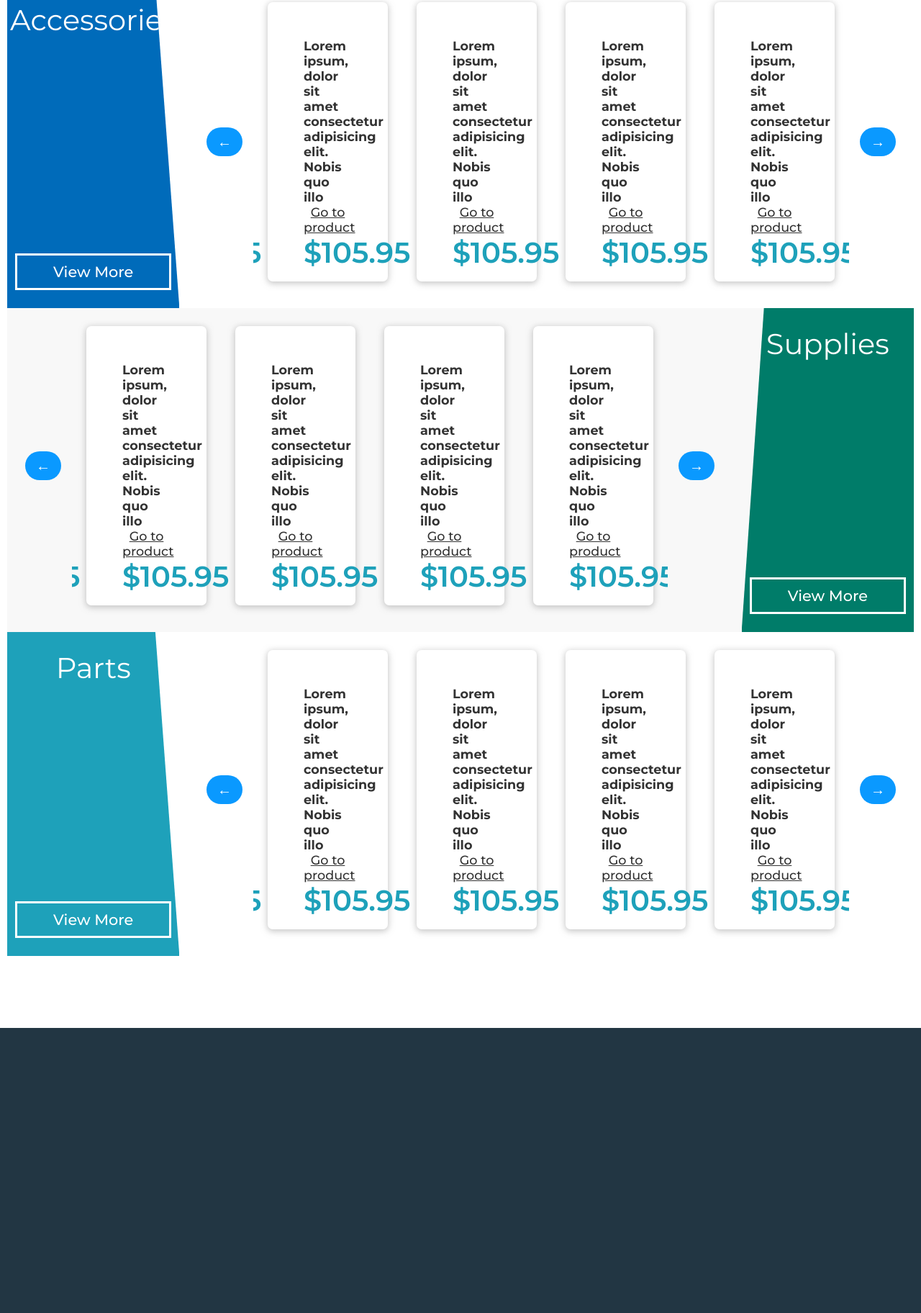
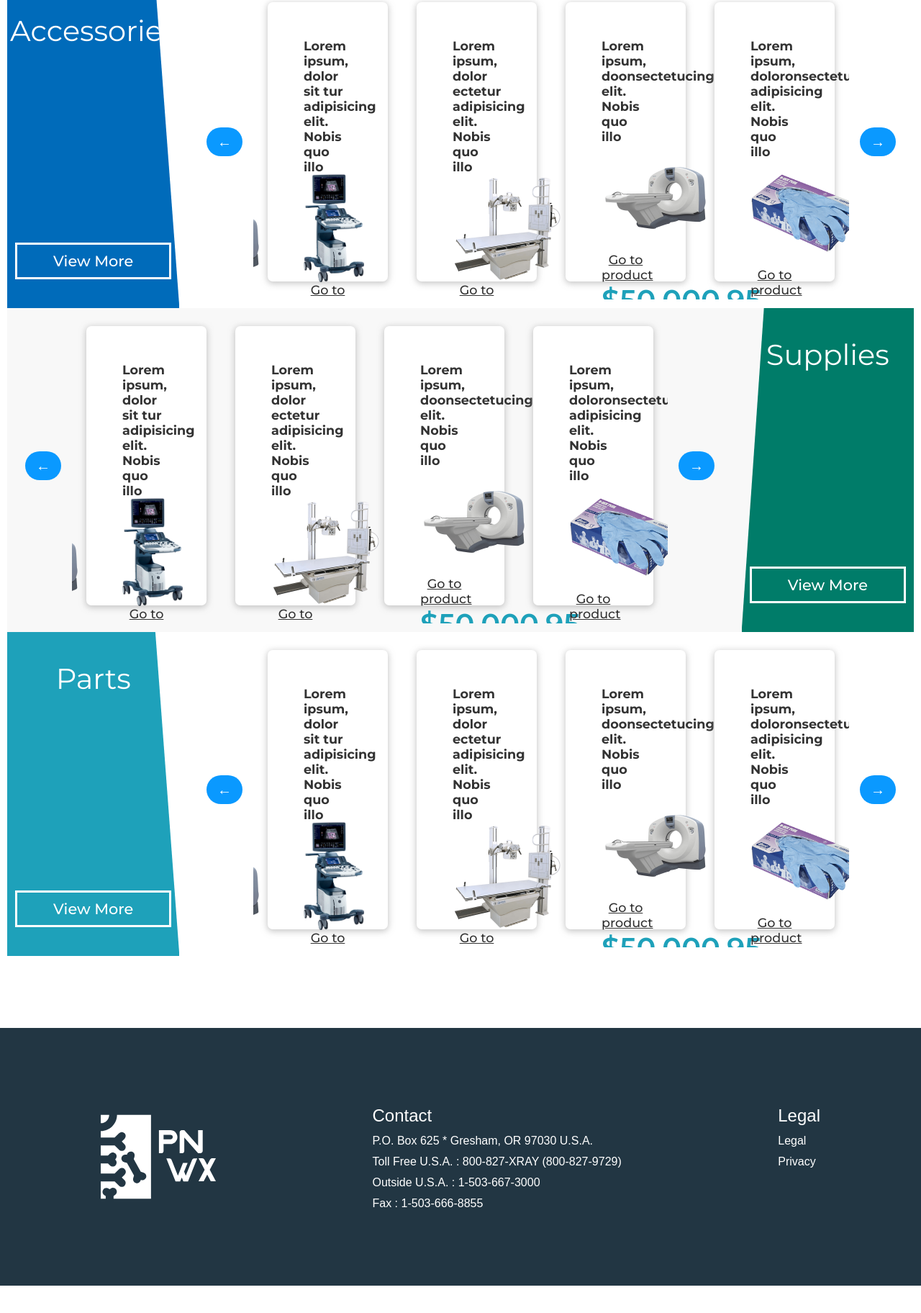
Before and after one commit to BobbyHen/inTech-group-challenge, a plain HTML site: page index.html in a window 1280 px wide. Shown: the part 1527-3351 px from the top of the page at 72% size. After the commit the page ends 3313 px from the top, so only its background shows below. Drawn offline with nearby package versions, Linux system fonts and the light colour scheme.

Commit message:
Added footer content and product images

```diff
--- a/css/main.css
+++ b/css/main.css
@@ -129,7 +129,7 @@ main {
     flex-direction: column;
     justify-content: space-between;
     align-items: center;
-    padding: 25px 0;
+    padding: 40px 0;
 }
 
 .p_row_dark .product-more-info {
@@ -169,7 +169,12 @@ main {
     background-color: #F8F8F8;
 }
 
-
+.product-img {
+    height: 150px;
+    margin: 20px 0;
+    width: auto;
+    margin: auto;
+}
 
 
 /* Slider Rules */
@@ -220,7 +225,39 @@ main {
 /* footer styling rules */
 footer {
     background-color: #223643;
-    height: 400px;
+    height: auto;
     width: 100%;
     padding: 100px;
 }
+
+footer a,
+footer p,
+footer span {
+    color: #FFFF;
+    text-decoration: none;
+    line-height: 1.8em;
+    font-weight: 100;
+}
+
+footer a:hover {
+    text-decoration: underline;
+}
+
+.footer-content {
+    display: flex;
+    flex-direction: row;
+    justify-content: space-between;
+    justify-items: center;
+    max-width: 1000px;
+    height: auto;
+    margin: auto;
+    flex-flow: wrap;
+}
+
+.footer-header {
+    font-size: 1.5em;
+}
+
+.footer-logo {
+    width: 10em;
+}
--- a/index.html
+++ b/index.html
@@ -28,39 +28,46 @@
                     <div class="slider_container">
                         <div class="items multiple-items">
                             <div class="product">
-                                <p style="text-align: left"><strong>Lorem ipsum, dolor sit amet consectetur adipisicing elit. Nobis quo illo </strong> </p>
+                                <p style="text-align: left"><strong>Lorem ipsum, dolor sit tur adipisicing elit. Nobis quo illo </strong> </p>
+                                <img class="product-img" src="assets/images/product_img/pngguru.com (2).png" alt="product-image">
                                 <a href="#">Go to product</a>
                                 <span class="product-price">$105.95</span>
                             </div>
                             <div class="product">
-                                <p style="text-align: left"><strong>Lorem ipsum, dolor sit amet consectetur adipisicing elit. Nobis quo illo </strong> </p>
+                                <p style="text-align: left"><strong>Lorem ipsum, dolor ectetur adipisicing elit. Nobis quo illo </strong> </p>
+                                <img class="product-img" src="assets/images/product_img/pngguru.com (3).png" alt="product-image">
+                                <a href="#">Go to product</a>
+                                <span class="product-price">$2500.95</span>
+                            </div>
+                            <div class="product">
+                                <p style="text-align: left"><strong>Lorem ipsum, doonsectetucing elit. Nobis quo illo </strong> </p>
+                                <img class="product-img" src="assets/images/product_img/pngguru.com (4).png" alt="product-image">
+                                <a href="#">Go to product</a>
+                                <span class="product-price">$50,000.95</span>
+                            </div>
+                            <div class="product">
+                                <p style="text-align: left"><strong>Lorem ipsum, doloronsectetur adipisicing elit. Nobis quo illo </strong> </p>
+                                <img class="product-img" src="assets/images/product_img/pngguru.com (7).png" alt="product-image">
+                                <a href="#">Go to product</a>
+                                <span class="product-price">$5,500.99</span>
+                            </div>
+                            <div class="product">
+                                <p style="text-align: left"><strong>Lorem ipsum, dolor sit acing elit. Nobis quo illo </strong> </p>
+                                <img class="product-img" src="assets/images/product_img/pngguru.com (2).png" alt="product-image">
                                 <a href="#">Go to product</a>
                                 <span class="product-price">$105.95</span>
                             </div>
                             <div class="product">
-                                <p style="text-align: left"><strong>Lorem ipsum, dolor sit amet consectetur adipisicing elit. Nobis quo illo </strong> </p>
+                                <p style="text-align: left"><strong>Lorem ipsum, dolor sit amer adipisicing elit. Nobis quo illo </strong> </p>
+                                <img class="product-img" src="assets/images/product_img/pngguru.com (3).png" alt="product-image">
                                 <a href="#">Go to product</a>
-                                <span class="product-price">$105.95</span>
+                                <span class="product-price">$2500.95</span>
                             </div>
                             <div class="product">
-                                <p style="text-align: left"><strong>Lorem ipsum, dolor sit amet consectetur adipisicing elit. Nobis quo illo </strong> </p>
+                                <p style="text-align: left"><strong>Lorem ipsum, dolor sit amet coicing elit. Nobis quo illo </strong> </p>
+                                <img class="product-img" src="assets/images/product_img/pngguru.com (4).png" alt="product-image">
                                 <a href="#">Go to product</a>
-                                <span class="product-price">$105.95</span>
-                            </div>
-                            <div class="product">
-                                <p style="text-align: left"><strong>Lorem ipsum, dolor sit amet consectetur adipisicing elit. Nobis quo illo </strong> </p>
-                                <a href="#">Go to product</a>
-                                <span class="product-price">$105.95</span>
-                            </div>
-                            <div class="product">
-                                <p style="text-align: left"><strong>Lorem ipsum, dolor sit amet consectetur adipisicing elit. Nobis quo illo </strong> </p>
-                                <a href="#">Go to product</a>
-                                <span class="product-price">$105.95</span>
-                            </div>
-                            <div class="product">
-                                <p style="text-align: left"><strong>Lorem ipsum, dolor sit amet consectetur adipisicing elit. Nobis quo illo </strong> </p>
-                                <a href="#">Go to product</a>
-                                <span class="product-price">$105.95</s>
+                                <span class="product-price">$50,000.95</s>
                             </div>
                         </div>
                     </div>
@@ -75,39 +82,46 @@
                     <div class="slider_container">
                         <div class="items multiple-items">
                             <div class="product">
-                                <p style="text-align: left"><strong>Lorem ipsum, dolor sit amet consectetur adipisicing elit. Nobis quo illo </strong> </p>
-                                <a href="#">Go to product</a>
-                                <span class="product-price">$105.95</s>
-                            </div>
-                            <div class="product">
-                                <p style="text-align: left"><strong>Lorem ipsum, dolor sit amet consectetur adipisicing elit. Nobis quo illo </strong> </p>
+                                <p style="text-align: left"><strong>Lorem ipsum, dolor sit tur adipisicing elit. Nobis quo illo </strong> </p>
+                                <img class="product-img" src="assets/images/product_img/pngguru.com (2).png" alt="product-image">
                                 <a href="#">Go to product</a>
                                 <span class="product-price">$105.95</span>
                             </div>
                             <div class="product">
-                                <p style="text-align: left"><strong>Lorem ipsum, dolor sit amet consectetur adipisicing elit. Nobis quo illo </strong> </p>
+                                <p style="text-align: left"><strong>Lorem ipsum, dolor ectetur adipisicing elit. Nobis quo illo </strong> </p>
+                                <img class="product-img" src="assets/images/product_img/pngguru.com (3).png" alt="product-image">
+                                <a href="#">Go to product</a>
+                                <span class="product-price">$2500.95</span>
+                            </div>
+                            <div class="product">
+                                <p style="text-align: left"><strong>Lorem ipsum, doonsectetucing elit. Nobis quo illo </strong> </p>
+                                <img class="product-img" src="assets/images/product_img/pngguru.com (4).png" alt="product-image">
+                                <a href="#">Go to product</a>
+                                <span class="product-price">$50,000.95</span>
+                            </div>
+                            <div class="product">
+                                <p style="text-align: left"><strong>Lorem ipsum, doloronsectetur adipisicing elit. Nobis quo illo </strong> </p>
+                                <img class="product-img" src="assets/images/product_img/pngguru.com (7).png" alt="product-image">
+                                <a href="#">Go to product</a>
+                                <span class="product-price">$5,500.99</span>
+                            </div>
+                            <div class="product">
+                                <p style="text-align: left"><strong>Lorem ipsum, dolor sit acing elit. Nobis quo illo </strong> </p>
+                                <img class="product-img" src="assets/images/product_img/pngguru.com (2).png" alt="product-image">
                                 <a href="#">Go to product</a>
                                 <span class="product-price">$105.95</span>
                             </div>
                             <div class="product">
-                                <p style="text-align: left"><strong>Lorem ipsum, dolor sit amet consectetur adipisicing elit. Nobis quo illo </strong> </p>
+                                <p style="text-align: left"><strong>Lorem ipsum, dolor sit amer adipisicing elit. Nobis quo illo </strong> </p>
+                                <img class="product-img" src="assets/images/product_img/pngguru.com (3).png" alt="product-image">
                                 <a href="#">Go to product</a>
-                                <span class="product-price">$105.95</span>
+                                <span class="product-price">$2500.95</span>
                             </div>
                             <div class="product">
-                                <p style="text-align: left"><strong>Lorem ipsum, dolor sit amet consectetur adipisicing elit. Nobis quo illo </strong> </p>
+                                <p style="text-align: left"><strong>Lorem ipsum, dolor sit amet coicing elit. Nobis quo illo </strong> </p>
+                                <img class="product-img" src="assets/images/product_img/pngguru.com (4).png" alt="product-image">
                                 <a href="#">Go to product</a>
-                                <span class="product-price">$105.95</span>
-                            </div>
-                            <div class="product">
-                                <p style="text-align: left"><strong>Lorem ipsum, dolor sit amet consectetur adipisicing elit. Nobis quo illo </strong> </p>
-                                <a href="#">Go to product</a>
-                                <span class="product-price">$105.95</span>
-                            </div>
-                            <div class="product">
-                                <p style="text-align: left"><strong>Lorem ipsum, dolor sit amet consectetur adipisicing elit. Nobis quo illo </strong> </p>
-                                <a href="#">Go to product</a>
-                                <span class="product-price">$105.95</span>
+                                <span class="product-price">$50,000.95</s>
                             </div>
                         </div>
                     </div>
@@ -123,39 +137,46 @@
                     <div class="slider_container">
                         <div class="items multiple-items">
                             <div class="product">
-                                <p style="text-align: left"><strong>Lorem ipsum, dolor sit amet consectetur adipisicing elit. Nobis quo illo </strong> </p>
+                                <p style="text-align: left"><strong>Lorem ipsum, dolor sit tur adipisicing elit. Nobis quo illo </strong> </p>
+                                <img class="product-img" src="assets/images/product_img/pngguru.com (2).png" alt="product-image">
                                 <a href="#">Go to product</a>
                                 <span class="product-price">$105.95</span>
                             </div>
                             <div class="product">
-                                <p style="text-align: left"><strong>Lorem ipsum, dolor sit amet consectetur adipisicing elit. Nobis quo illo </strong> </p>
+                                <p style="text-align: left"><strong>Lorem ipsum, dolor ectetur adipisicing elit. Nobis quo illo </strong> </p>
+                                <img class="product-img" src="assets/images/product_img/pngguru.com (3).png" alt="product-image">
+                                <a href="#">Go to product</a>
+                                <span class="product-price">$2500.95</span>
+                            </div>
+                            <div class="product">
+                                <p style="text-align: left"><strong>Lorem ipsum, doonsectetucing elit. Nobis quo illo </strong> </p>
+                                <img class="product-img" src="assets/images/product_img/pngguru.com (4).png" alt="product-image">
+                                <a href="#">Go to product</a>
+                                <span class="product-price">$50,000.95</span>
+                            </div>
+                            <div class="product">
+                                <p style="text-align: left"><strong>Lorem ipsum, doloronsectetur adipisicing elit. Nobis quo illo </strong> </p>
+                                <img class="product-img" src="assets/images/product_img/pngguru.com (7).png" alt="product-image">
+                                <a href="#">Go to product</a>
+                                <span class="product-price">$5,500.99</span>
+                            </div>
+                            <div class="product">
+                                <p style="text-align: left"><strong>Lorem ipsum, dolor sit acing elit. Nobis quo illo </strong> </p>
+                                <img class="product-img" src="assets/images/product_img/pngguru.com (2).png" alt="product-image">
                                 <a href="#">Go to product</a>
                                 <span class="product-price">$105.95</span>
                             </div>
                             <div class="product">
-                                <p style="text-align: left"><strong>Lorem ipsum, dolor sit amet consectetur adipisicing elit. Nobis quo illo </strong> </p>
+                                <p style="text-align: left"><strong>Lorem ipsum, dolor sit amer adipisicing elit. Nobis quo illo </strong> </p>
+                                <img class="product-img" src="assets/images/product_img/pngguru.com (3).png" alt="product-image">
                                 <a href="#">Go to product</a>
-                                <span class="product-price">$105.95</span>
+                                <span class="product-price">$2500.95</span>
                             </div>
                             <div class="product">
-                                <p style="text-align: left"><strong>Lorem ipsum, dolor sit amet consectetur adipisicing elit. Nobis quo illo </strong> </p>
+                                <p style="text-align: left"><strong>Lorem ipsum, dolor sit amet coicing elit. Nobis quo illo </strong> </p>
+                                <img class="product-img" src="assets/images/product_img/pngguru.com (4).png" alt="product-image">
                                 <a href="#">Go to product</a>
-                                <span class="product-price">$105.95</span>
-                            </div>
-                            <div class="product">
-                                <p style="text-align: left"><strong>Lorem ipsum, dolor sit amet consectetur adipisicing elit. Nobis quo illo </strong> </p>
-                                <a href="#">Go to product</a>
-                                <span class="product-price">$105.95</span>
-                            </div>
-                            <div class="product">
-                                <p style="text-align: left"><strong>Lorem ipsum, dolor sit amet consectetur adipisicing elit. Nobis quo illo </strong> </p>
-                                <a href="#">Go to product</a>
-                                <span class="product-price">$105.95</span>
-                            </div>
-                            <div class="product">
-                                <p style="text-align: left"><strong>Lorem ipsum, dolor sit amet consectetur adipisicing elit. Nobis quo illo </strong> </p>
-                                <a href="#">Go to product</a>
-                                <span class="product-price">$105.95</span>
+                                <span class="product-price">$50,000.95</s>
                             </div>
                         </div>
                     </div>
@@ -170,39 +191,46 @@
                     <div class="slider_container">
                         <div class="items multiple-items">
                             <div class="product">
-                                <p style="text-align: left"><strong>Lorem ipsum, dolor sit amet consectetur adipisicing elit. Nobis quo illo </strong> </p>
+                                <p style="text-align: left"><strong>Lorem ipsum, dolor sit tur adipisicing elit. Nobis quo illo </strong> </p>
+                                <img class="product-img" src="assets/images/product_img/pngguru.com (2).png" alt="product-image">
                                 <a href="#">Go to product</a>
                                 <span class="product-price">$105.95</span>
                             </div>
                             <div class="product">
-                                <p style="text-align: left"><strong>Lorem ipsum, dolor sit amet consectetur adipisicing elit. Nobis quo illo </strong> </p>
+                                <p style="text-align: left"><strong>Lorem ipsum, dolor ectetur adipisicing elit. Nobis quo illo </strong> </p>
+                                <img class="product-img" src="assets/images/product_img/pngguru.com (3).png" alt="product-image">
+                                <a href="#">Go to product</a>
+                                <span class="product-price">$2500.95</span>
+                            </div>
+                            <div class="product">
+                                <p style="text-align: left"><strong>Lorem ipsum, doonsectetucing elit. Nobis quo illo </strong> </p>
+                                <img class="product-img" src="assets/images/product_img/pngguru.com (4).png" alt="product-image">
+                                <a href="#">Go to product</a>
+                                <span class="product-price">$50,000.95</span>
+                            </div>
+                            <div class="product">
+                                <p style="text-align: left"><strong>Lorem ipsum, doloronsectetur adipisicing elit. Nobis quo illo </strong> </p>
+                                <img class="product-img" src="assets/images/product_img/pngguru.com (7).png" alt="product-image">
+                                <a href="#">Go to product</a>
+                                <span class="product-price">$5,500.99</span>
+                            </div>
+                            <div class="product">
+                                <p style="text-align: left"><strong>Lorem ipsum, dolor sit acing elit. Nobis quo illo </strong> </p>
+                                <img class="product-img" src="assets/images/product_img/pngguru.com (2).png" alt="product-image">
                                 <a href="#">Go to product</a>
                                 <span class="product-price">$105.95</span>
                             </div>
                             <div class="product">
-                                <p style="text-align: left"><strong>Lorem ipsum, dolor sit amet consectetur adipisicing elit. Nobis quo illo </strong> </p>
+                                <p style="text-align: left"><strong>Lorem ipsum, dolor sit amer adipisicing elit. Nobis quo illo </strong> </p>
+                                <img class="product-img" src="assets/images/product_img/pngguru.com (3).png" alt="product-image">
                                 <a href="#">Go to product</a>
-                                <span class="product-price">$105.95</span>
+                                <span class="product-price">$2500.95</span>
                             </div>
                             <div class="product">
-                                <p style="text-align: left"><strong>Lorem ipsum, dolor sit amet consectetur adipisicing elit. Nobis quo illo </strong> </p>
+                                <p style="text-align: left"><strong>Lorem ipsum, dolor sit amet coicing elit. Nobis quo illo </strong> </p>
+                                <img class="product-img" src="assets/images/product_img/pngguru.com (4).png" alt="product-image">
                                 <a href="#">Go to product</a>
-                                <span class="product-price">$105.95</span>
-                            </div>
-                            <div class="product">
-                                <p style="text-align: left"><strong>Lorem ipsum, dolor sit amet consectetur adipisicing elit. Nobis quo illo </strong> </p>
-                                <a href="#">Go to product</a>
-                                <span class="product-price">$105.95</span>
-                            </div>
-                            <div class="product">
-                                <p style="text-align: left"><strong>Lorem ipsum, dolor sit amet consectetur adipisicing elit. Nobis quo illo </strong> </p>
-                                <a href="#">Go to product</a>
-                                <span class="product-price">$105.95</span>
-                            </div>
-                            <div class="product">
-                                <p style="text-align: left"><strong>Lorem ipsum, dolor sit amet consectetur adipisicing elit. Nobis quo illo </strong> </p>
-                                <a href="#">Go to product</a>
-                                <span class="product-price">$105.95</span>
+                                <span class="product-price">$50,000.95</s>
                             </div>
                         </div>
                     </div>
@@ -216,7 +244,21 @@
     </div>
     <!-- Footer content goes here -->
     <footer>
-
+        <div class="footer-content">
+            <img class="footer-logo" src="assets/images/logo-footer.svg" alt="footer logo">
+            <p>
+                <span class="footer-header" >Contact</span> <br>
+                P.O. Box 625 * Gresham, OR 97030 U.S.A. <br>
+                Toll Free U.S.A. : 800-827-XRAY (800-827-9729) <br>
+                Outside U.S.A. : 1-503-667-3000 <br>
+                Fax :	1-503-666-8855
+            </p>
+            <p>
+                <span class="footer-header" >Legal</span> <br>
+                <a href="#">Legal</a> <br>
+                <a href="#">Privacy</a>
+            </p>
+        </div>
     </footer>
     <script type="text/javascript" src="//code.jquery.com/jquery-1.11.0.min.js"></script>
     <script type="text/javascript" src="js/slick.min.js"></script>
```
Also changed, not shown: assets/images/logo-footer.svg (added), assets/images/pnwx-logo.svg (added), assets/images/product_img/pngguru.com (2).png (added), assets/images/product_img/pngguru.com (3).png (added), assets/images/product_img/pngguru.com (4).png (added), assets/images/product_img/pngguru.com (7).png (added), css/slick.css.
